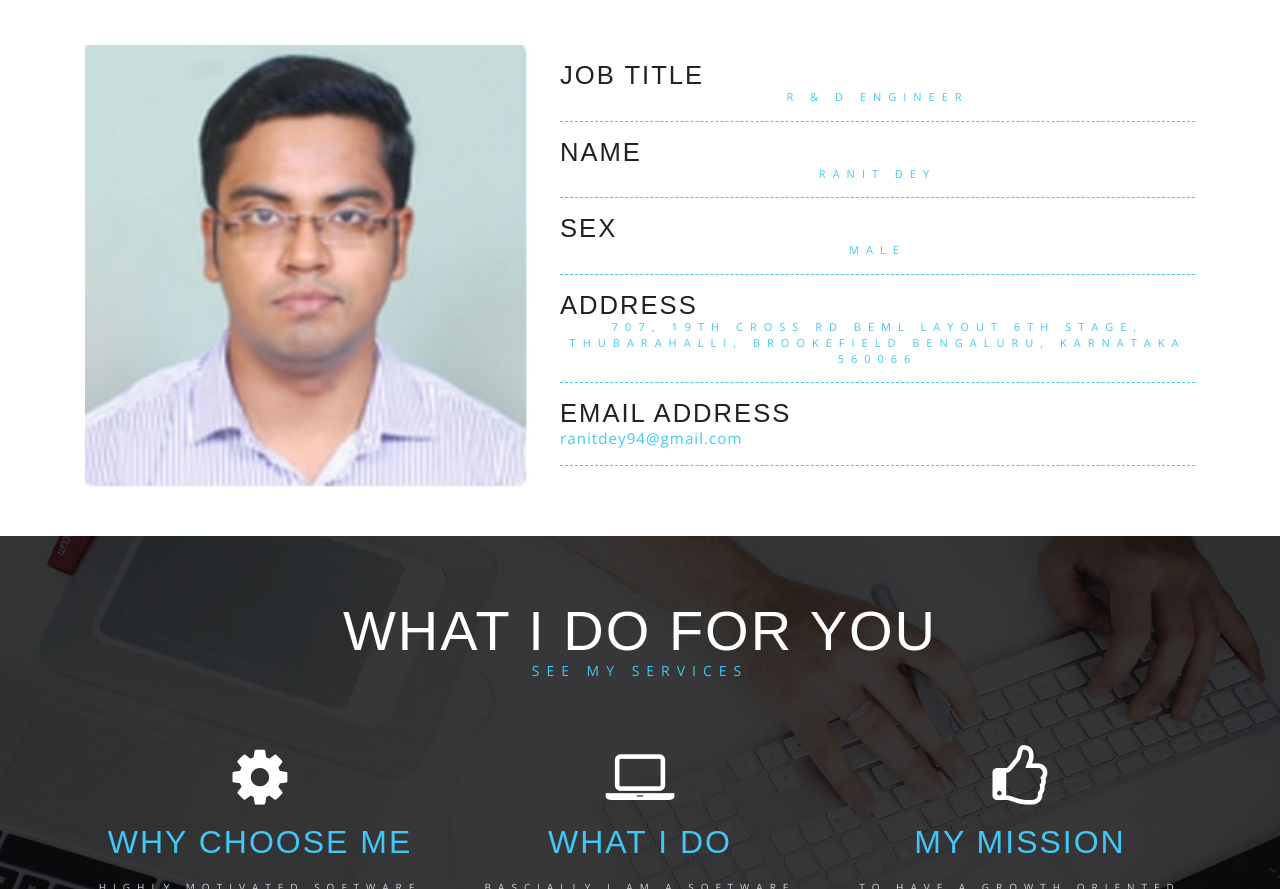
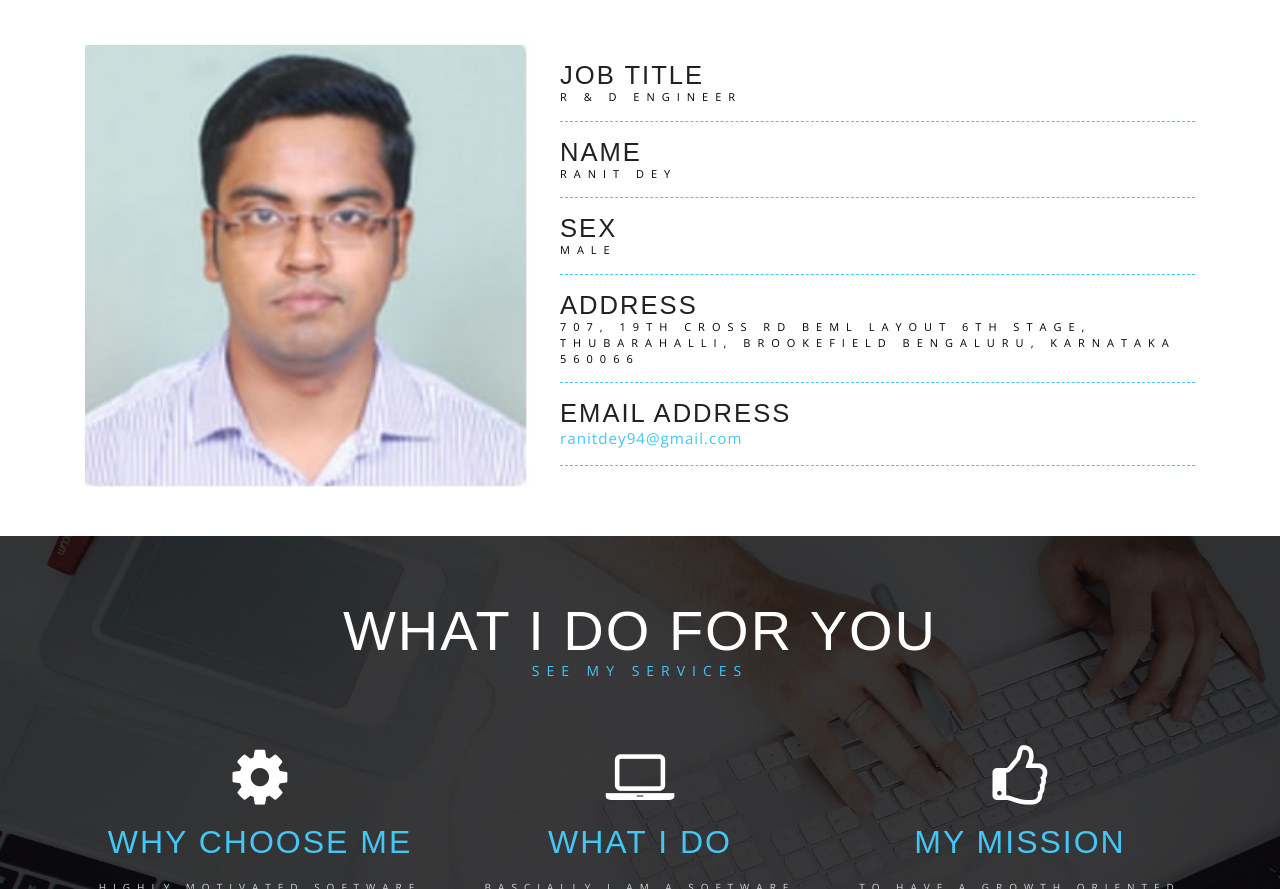
Before and after one commit to ranitdey1994/Ranit-Professional-Resume, a plain HTML site: page index.html in a window 1280 px wide. Shown: the part 1163-2052 px from the top of the page. Drawn offline with nearby package versions, Linux system fonts and the light colour scheme; files whose address does not match are found by name; a web font is replaced by a local one.

Commit message:
editing the about-me desc section

```diff
--- a/index.html
+++ b/index.html
@@ -139,19 +139,19 @@ Smartphone Compatible web template, free web designs for Nokia, Samsung, LG, Son
 				<div class="col-md-7 w3ls-agile-left">
 					<div class="w3ls-agile-left-info">
 						<h4>Job Title</h4>
-						<p class="w3ls_head_para" style="font-size:11px;">R & D ENGINEER</p>
+						<p class="w3ls_head_para" style="font-size:11px;text-align:left;color:black;">R & D ENGINEER</p>
 					</div>
 					<div class="w3ls-agile-left-info">
 						<h4>Name</h4>
-						<p class="w3ls_head_para" style="font-size:11px;">RANIT DEY</p>
+						<p class="w3ls_head_para" style="font-size:11px;text-align:left;color:black;">RANIT DEY</p>
 					</div>
 					<div class="w3ls-agile-left-info">
 						<h4>Sex</h4>
-						<p class="w3ls_head_para" style="font-size:11px;">MALE</p>
+						<p class="w3ls_head_para" style="font-size:11px;text-align:left;color:black;">MALE</p>
 					</div>
 					<div class="w3ls-agile-left-info">
 						<h4>Address</h4>
-						<p class="w3ls_head_para" style="font-size:11px;"> 707, 19th Cross Rd BEML Layout 6th Stage, Thubarahalli, Brookefield Bengaluru, Karnataka 560066</p>
+						<p class="w3ls_head_para" style="font-size:11px;text-align:left;color:black;"> 707, 19th Cross Rd BEML Layout 6th Stage, Thubarahalli, Brookefield Bengaluru, Karnataka 560066</p>
 					</div>
 					<div class="w3ls-agile-left-info">
 						<h4>Email Address</h4>
```
